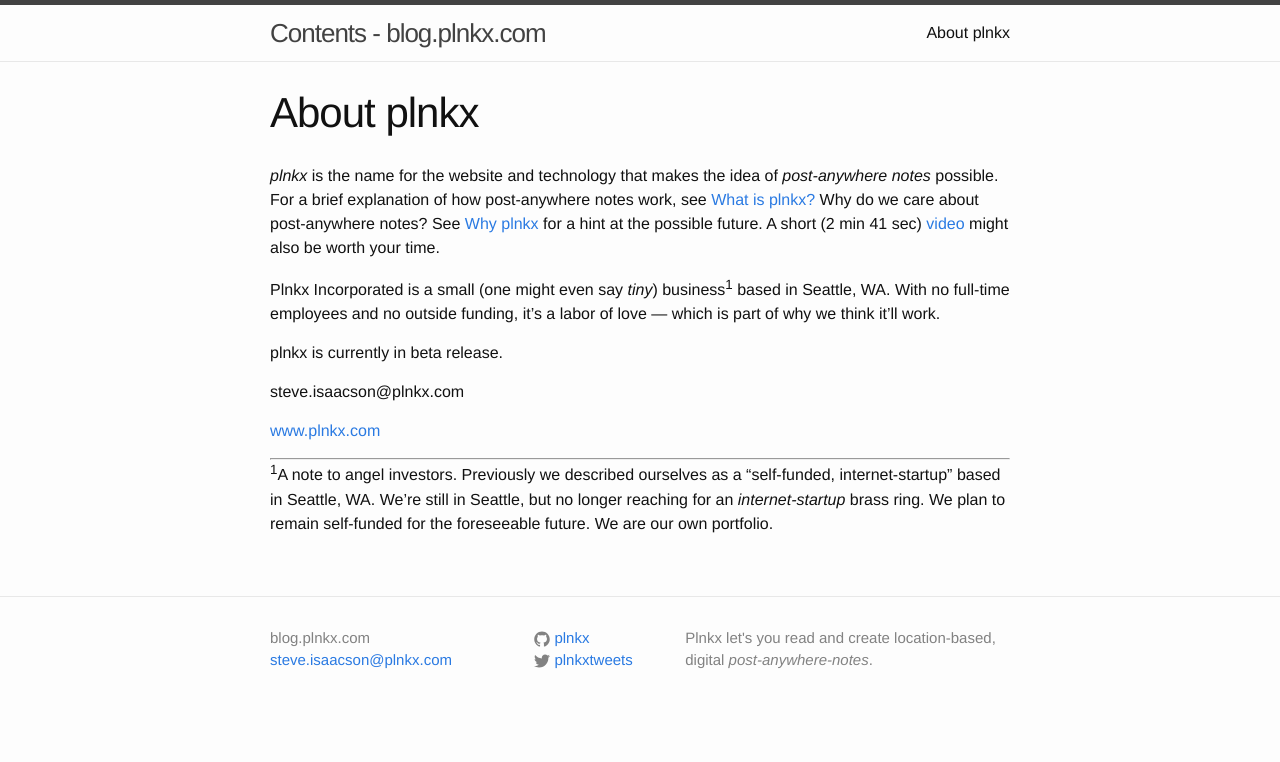
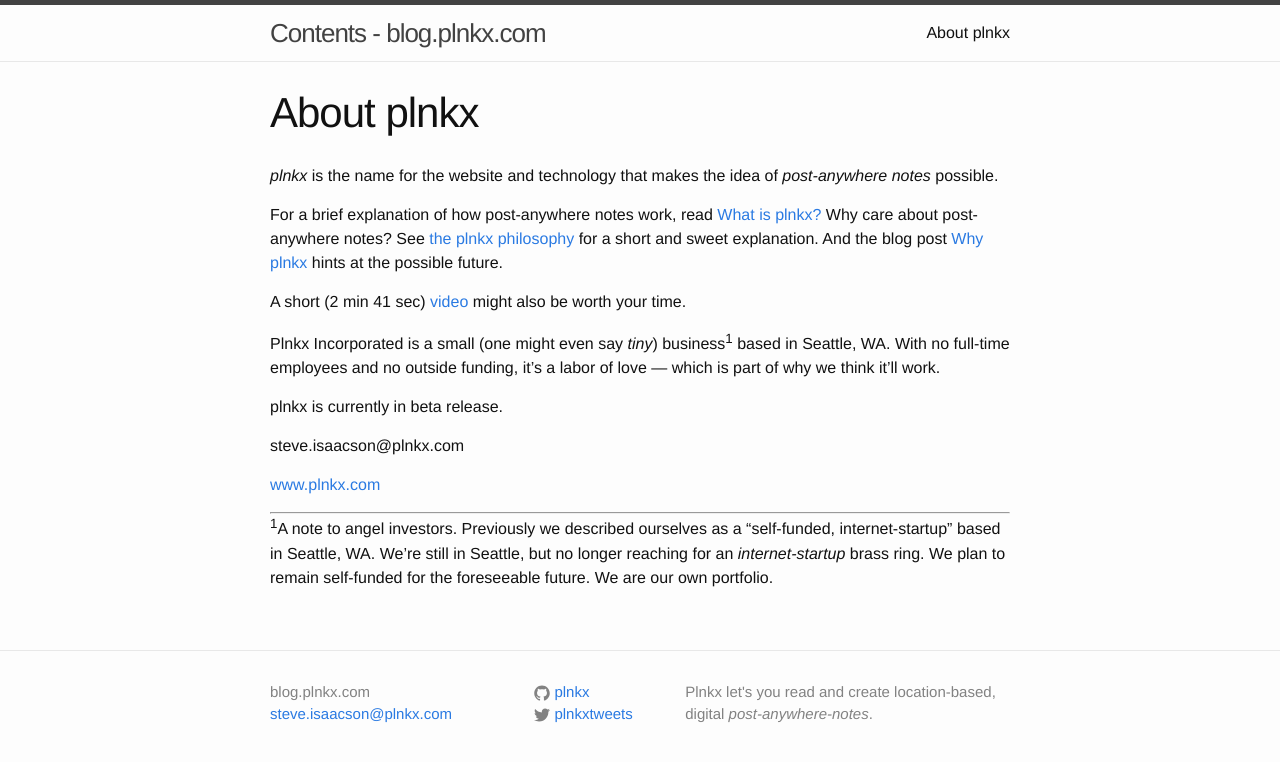
Before and after one commit to plnkx/blog, a Jekyll site: the page built from about.md, in a window 1280 px wide. Shown: the top 762 px of the page. Built offline with Jekyll 4.4.1, drawn with Linux system fonts in a browser that asks for light colours.

Commit message:
- about.md    - Add link to The plnkx philosophy.

```diff
--- a/about.md
+++ b/about.md
@@ -7,13 +7,17 @@ permalink: /about/
 
 
 _plnkx_ is the name for the website and technology that makes the
-idea of *post-anywhere notes* possible. For a brief explanation of how
-post-anywhere notes work, see
+idea of *post-anywhere notes* possible.
+
+For a brief explanation of how post-anywhere notes work, read
 [What is plnkx?](http://blog.plnkx.com/2015/05/24/plnkx-blog-%231.html)
-Why do we care about
-post-anywhere notes? See
-[Why plnkx](http://blog.plnkx.com/2015/09/05/why-plnk.html)
-for a hint at the possible future.
+Why care about post-anywhere notes?
+See [the plnkx philosophy](http://blog.plnkx.com/2015/09/29/plnkx-philosophy.html)
+for a short and sweet explanation.
+And the blog post [Why plnkx](http://blog.plnkx.com/2015/09/05/why-plnk.html)
+hints at the possible future.
+
+
 A short (2 min 41 sec)
 [video](https://www.youtube.com/embed/9tsvd698808?rel=0&autoplay=1)
 might also be worth your time.
```
